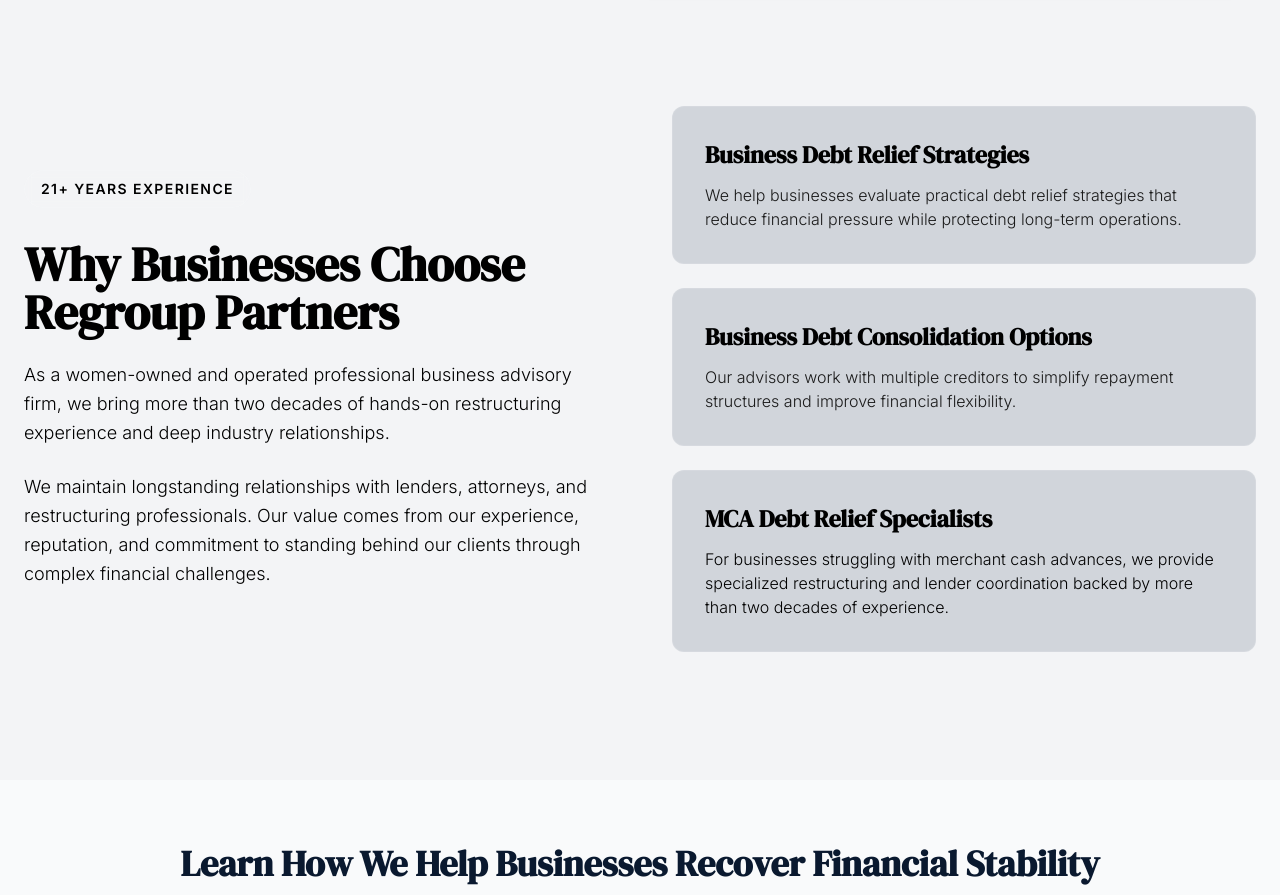
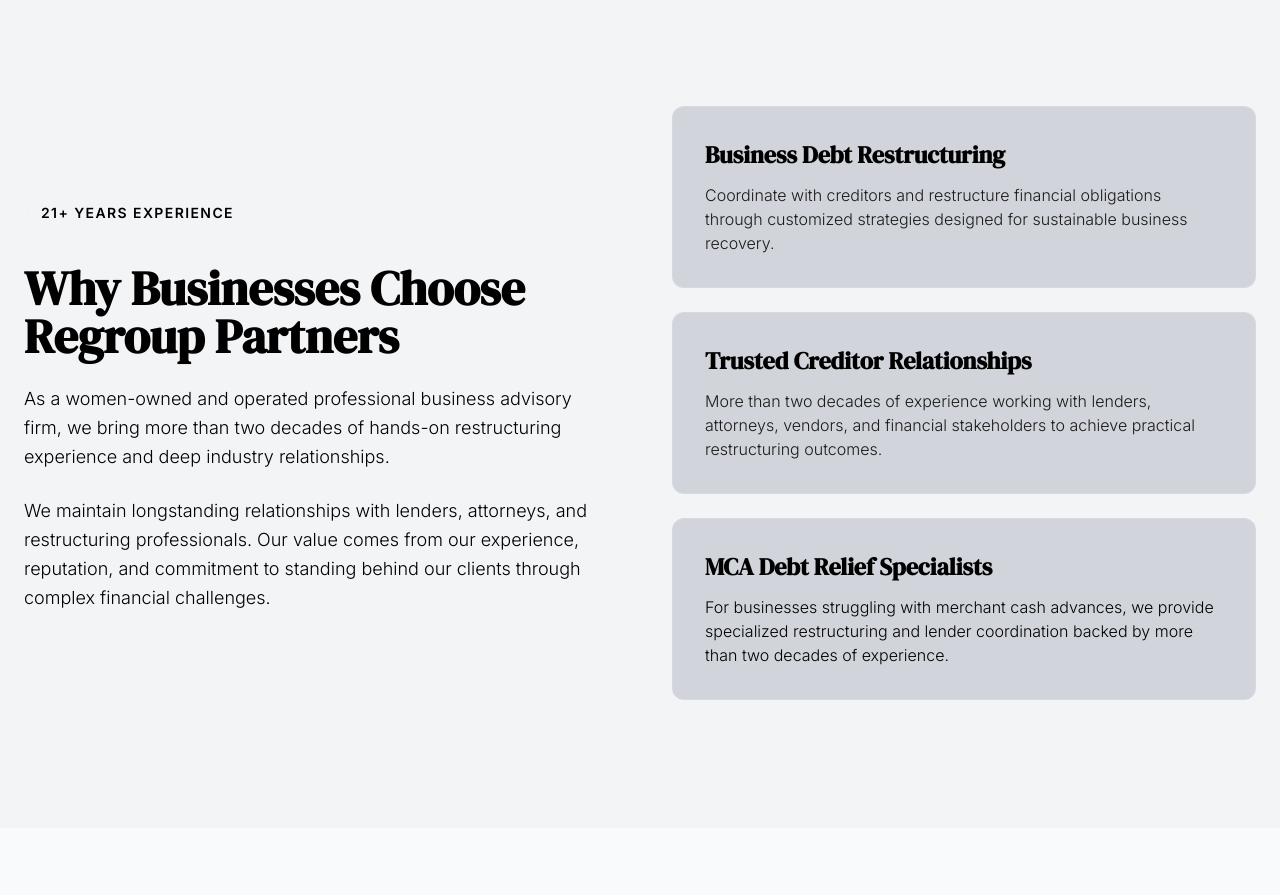
Before and after one commit to samknows9999/sg-054d5103-85fc-4583-be9c-e577d71113a8-1779968500, a Next.js app: page / in a window 1280 px wide. Shown: the part 3320-4215 px from the top of the page. Built offline with nearby package versions, Linux system fonts and the light colour scheme; no server answers; what react-google-recaptcha-v3 would draw is missing.

Commit message:
Update src/pages/index.tsx

```diff
--- a/src/pages/index.tsx
+++ b/src/pages/index.tsx
@@ -327,14 +327,14 @@ Date & Time: ${new Date().toLocaleString()}
               </div>
               <div className="space-y-6">
                 <div className="p-8 rounded-xl bg-white/5 border border-white/10 backdrop-blur-sm hover:bg-white/10 transition-colors" style={{ backgroundColor: "#d1d5db", backgroundImage: "none" }}>
-                  <h3 className="font-serif text-2xl font-semibold mb-3 text-white" style={{ color: "#000000" }}>Business Debt Relief Strategies</h3>
-                  <p className="text-gray-400 font-light" style={{ color: "#1a1a1a" }}>We help businesses evaluate practical debt relief strategies that reduce financial pressure while protecting long-term operations.
+                  <h3 className="font-serif text-2xl font-semibold mb-3 text-white" style={{ color: "#000000" }}>Business Debt Restructuring</h3>
+                  <p className="text-gray-400 font-light" style={{ color: "#1a1a1a" }}>Coordinate with creditors and restructure financial obligations through customized strategies designed for sustainable business recovery.
 
                   </p>
                 </div>
                 <div className="p-8 rounded-xl bg-white/5 border border-white/10 backdrop-blur-sm hover:bg-white/10 transition-colors" style={{ backgroundColor: "#d1d5db", backgroundImage: "none" }}>
-                  <h3 className="font-serif text-2xl font-semibold mb-3 text-white" style={{ color: "#000000" }}>Business Debt Consolidation Options</h3>
-                  <p className="text-gray-400 font-light" style={{ color: "#1a1a1a" }}>Our advisors work with multiple creditors to simplify repayment structures and improve financial flexibility.
+                  <h3 className="font-serif text-2xl font-semibold mb-3 text-white" style={{ color: "#000000" }}>Trusted Creditor Relationships</h3>
+                  <p className="text-gray-400 font-light" style={{ color: "#1a1a1a" }}>More than two decades of experience working with lenders, attorneys, vendors, and financial stakeholders to achieve practical restructuring outcomes.
 
                   </p>
                 </div>
```
